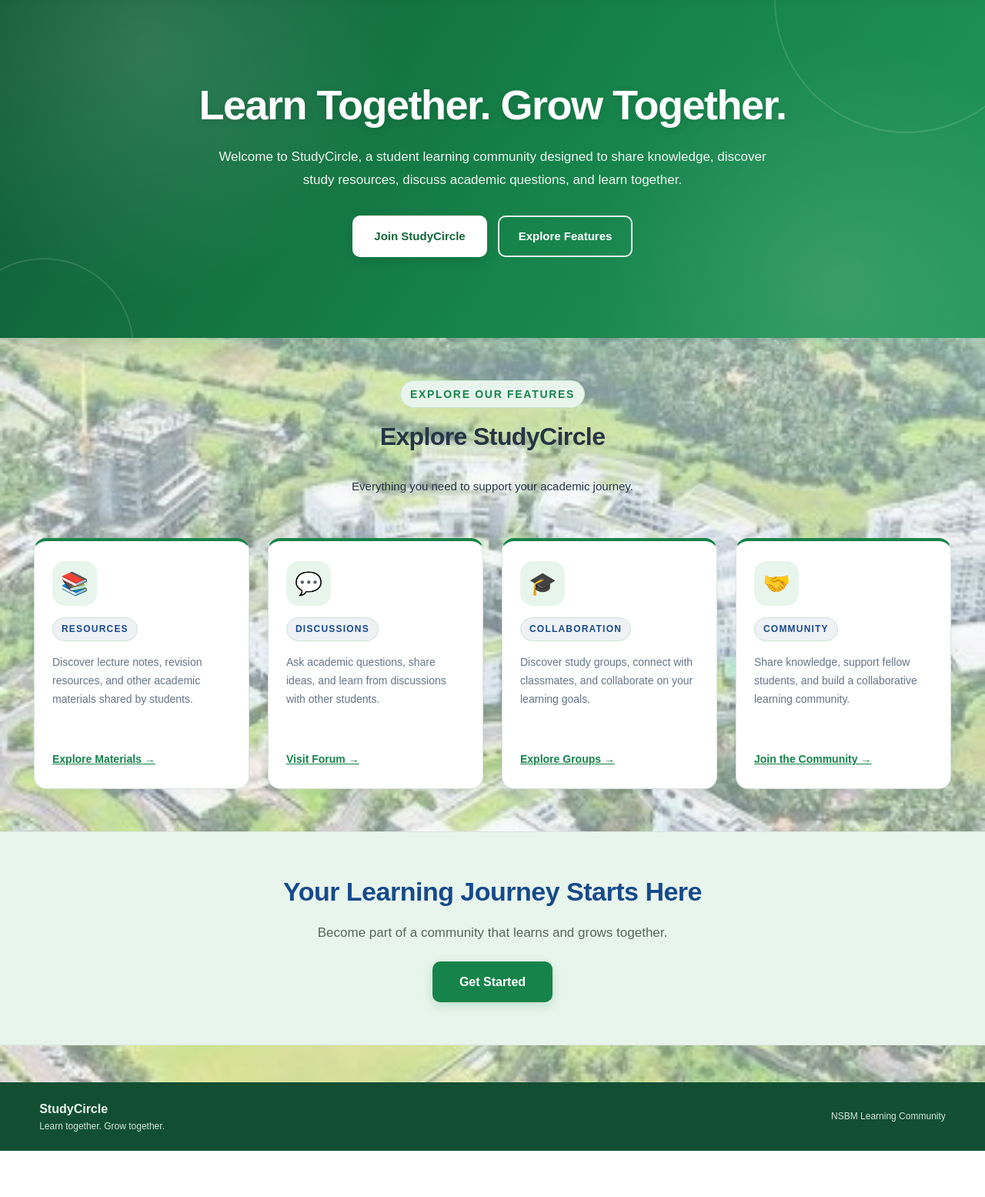
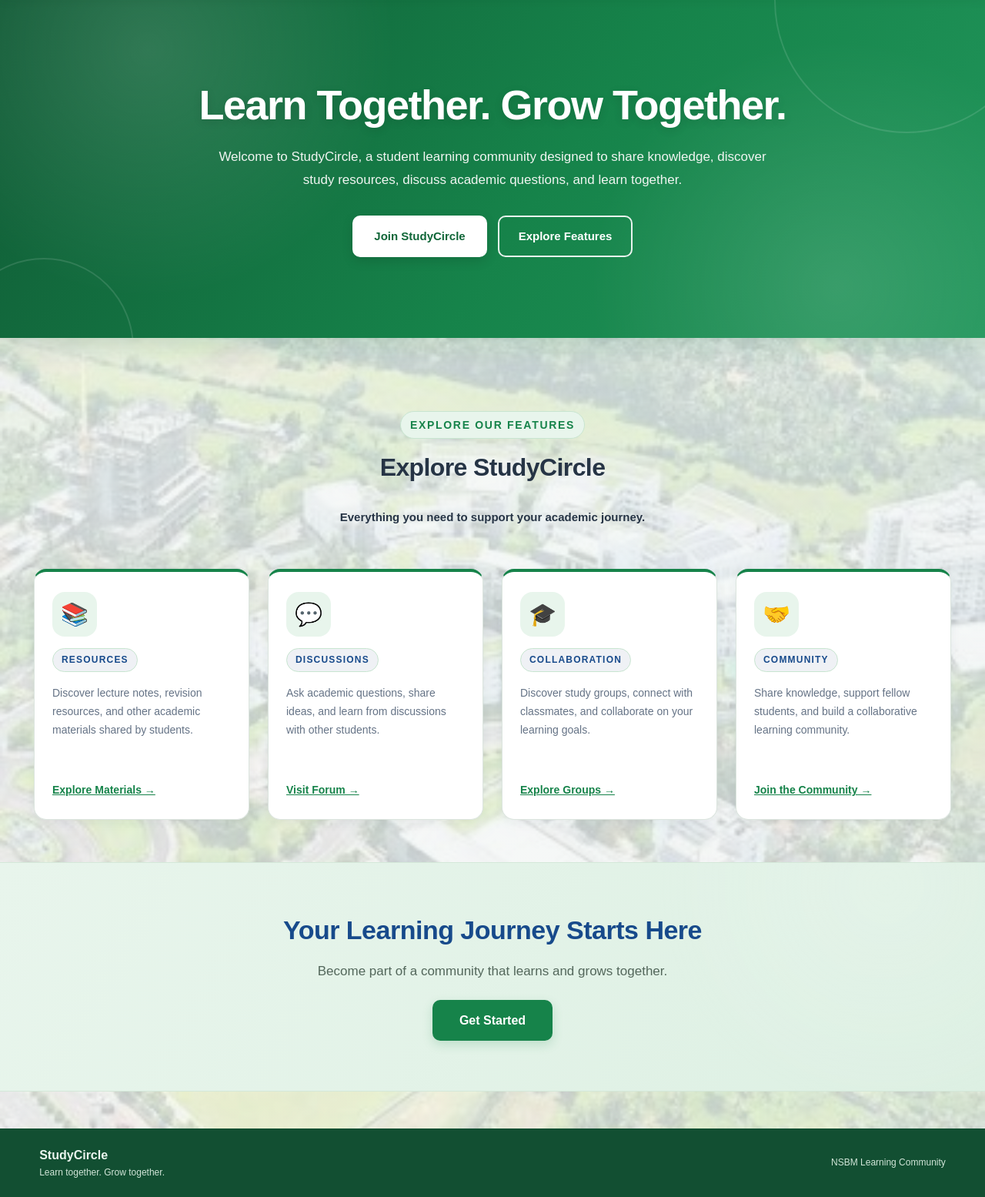
Before and after one commit to isharaabeywickrama6-create/studycircle, a PHP site: page / in a window 1280 px wide. Shown: the part 85-1640 px from the top of the page at 77% size. Before the commit the page ends 1580 px from the top, so only its background shows below. Run offline with PHP 8.4, Linux system fonts and the light colour scheme.

Commit message:
updated a homepage feature

```diff
--- a/index.php
+++ b/index.php
@@ -25,7 +25,7 @@ $userName = htmlspecialchars($userName, ENT_QUOTES, "UTF-8");
     body {
         background-color: #F3F6F5;
         background-image:
-            linear-gradient(rgba(243, 246, 245, 0.5), rgba(243, 246, 245, 0.5)),
+            linear-gradient(rgba(243, 246, 245, 0.8), rgba(243, 246, 245, 0.8)),
             url("assets/studycircle1.jpg");
         background-size: cover;
         background-position: center;
@@ -113,7 +113,6 @@ $userName = htmlspecialchars($userName, ENT_QUOTES, "UTF-8");
         max-width: 750px;
         margin: 0 auto 32px;
         padding: 28px 22px;
-        background: rgba(255,255,255,0.94);
         border: 1px solid #E3EBE5;
         border-radius: 18px;
         box-shadow: 0 5px 20px rgba(28,57,41,0.05);
@@ -123,10 +122,12 @@ $userName = htmlspecialchars($userName, ENT_QUOTES, "UTF-8");
         margin-top: 0;
         font-size: clamp(25px, 3vw, 32px);
         letter-spacing: -0.6px;
+        font-weight: 700;
     }
 
     .section-heading p {
         font-size: 15px;
+        font-weight: 700;
     }
 
     .features {
@@ -293,10 +294,9 @@ $userName = htmlspecialchars($userName, ENT_QUOTES, "UTF-8");
 
     .section-heading {
         width: 100%;
-        max-width: 100%;
+        max-width: auto;
         margin: 0 auto 30px;
-        padding: 0 0 10px;
-        background: transparent;
+        padding: 40px 20px 10px;
         border: none;
         border-radius: 0;
         box-shadow: none;
@@ -334,13 +334,13 @@ $userName = htmlspecialchars($userName, ENT_QUOTES, "UTF-8");
     }
 
     .feature h3 {
-        color: #174A8B;#263445
+        color: #174A8B;
     }
 
     .feature p {
         flex-grow: 1;
         min-height: 0;
-        color: #657386;#174A8B;#263445
+        color: #657386;
     }
 
     .feature a {
@@ -348,13 +348,6 @@ $userName = htmlspecialchars($userName, ENT_QUOTES, "UTF-8");
         margin-top: 15px;
         color: #16834A;
         font-weight: 600;
-    }
-
-    .join-section {
-        padding: 55px 20px;
-        background: #E8F5EC;
-        border-top: 1px solid #DCE5DF;
-        border-bottom: 1px solid #DCE5DF;
     }
 
     @media (max-width: 1000px) {
```
